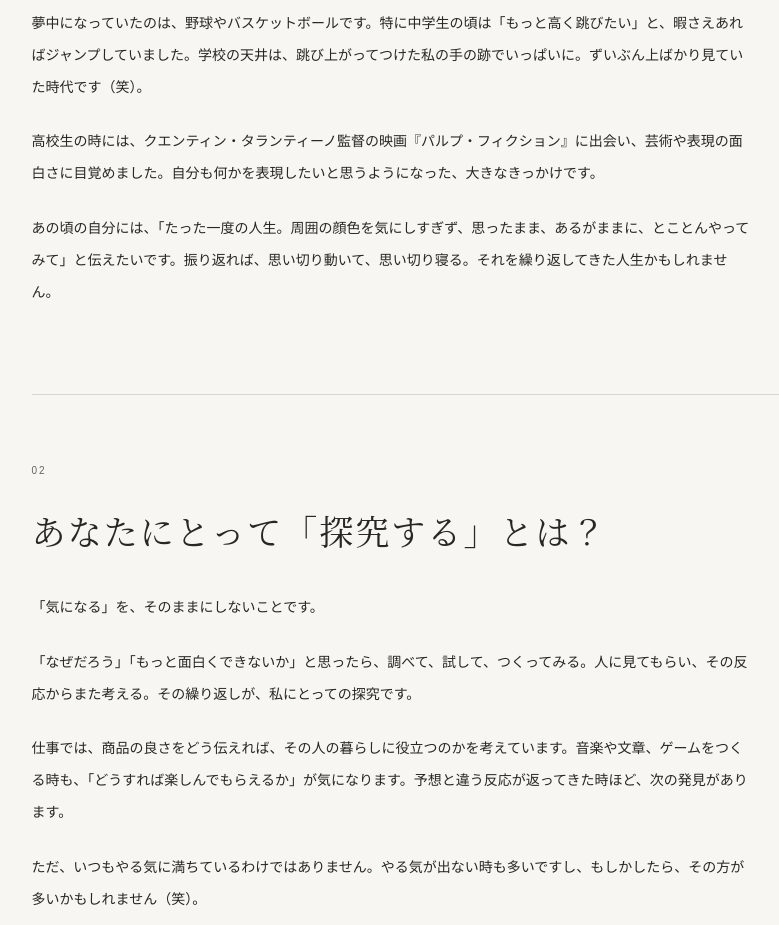
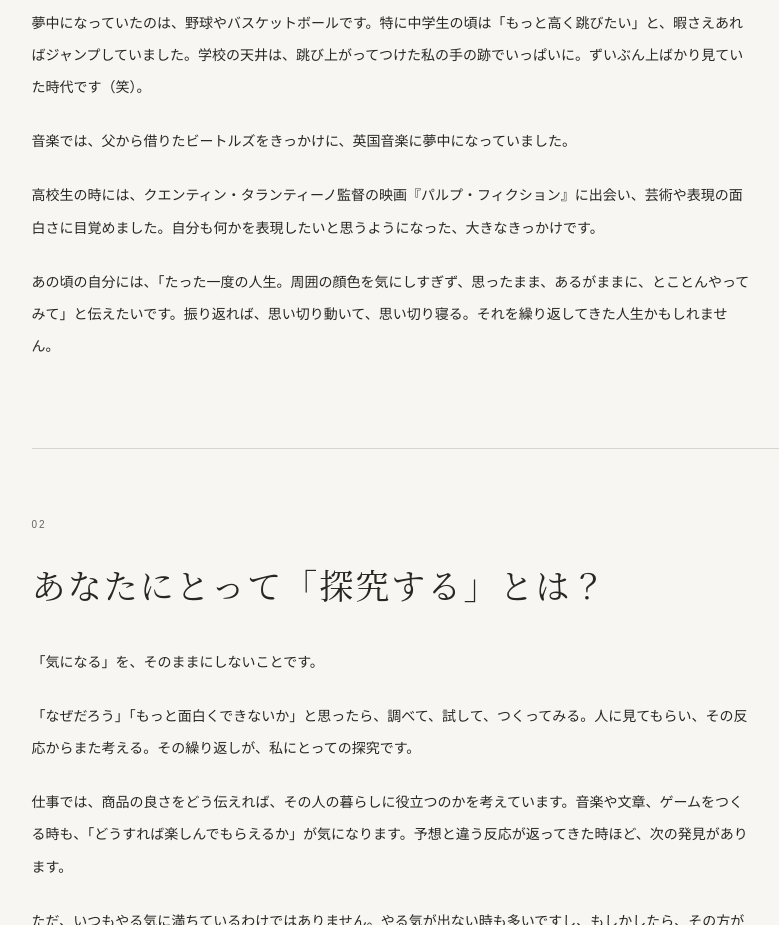
Before and after one commit to djnaoyaman/djnaoyaman.github.io, a plain HTML site: page inquiry.html in a window 1280 px wide. Shown: the part 1060-1985 px from the top of the page, without its empty margins (58-837 px from the left). Drawn offline with Linux system fonts and the light colour scheme.

Commit message:
Add childhood Beatles and British music memory to MINA interview

```diff
--- a/inquiry.html
+++ b/inquiry.html
@@ -27,6 +27,7 @@
 <nav class="profile-contents" aria-label="記事の目次"><a href="#childhood">01 子ども時代</a><a href="#inquiry">02 探究すること</a><a href="#school">03 学校と社会</a></nav>
 <section id="childhood" class="profile-section" aria-labelledby="childhood-title"><p class="profile-eyebrow">01</p><h2 id="childhood-title">子ども時代のことを教えてください</h2><p>10歳くらいまでは、周囲の様子をよく見る慎重な子どもでした。転校をきっかけに、自分の思っていることを表に出すようになりました。</p>
 <p>夢中になっていたのは、野球やバスケットボールです。特に中学生の頃は「もっと高く跳びたい」と、暇さえあればジャンプしていました。学校の天井は、跳び上がってつけた私の手の跡でいっぱいに。ずいぶん上ばかり見ていた時代です（笑）。</p>
+<p>音楽では、父から借りたビートルズをきっかけに、英国音楽に夢中になっていました。</p>
 <p>高校生の時には、クエンティン・タランティーノ監督の映画『パルプ・フィクション』に出会い、芸術や表現の面白さに目覚めました。自分も何かを表現したいと思うようになった、大きなきっかけです。</p>
 <p>あの頃の自分には、「たった一度の人生。周囲の顔色を気にしすぎず、思ったまま、あるがままに、とことんやってみて」と伝えたいです。振り返れば、思い切り動いて、思い切り寝る。それを繰り返してきた人生かもしれません。</p></section>
 <section id="inquiry" class="profile-section" aria-labelledby="inquiry-title"><p class="profile-eyebrow">02</p><h2 id="inquiry-title">あなたにとって「探究する」とは？</h2><p>「気になる」を、そのままにしないことです。</p>
```
